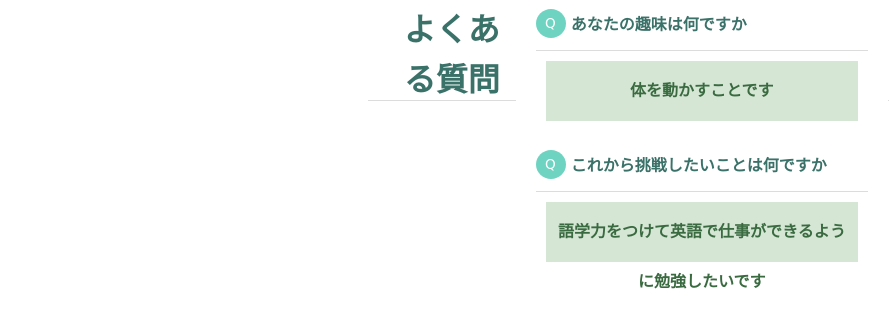
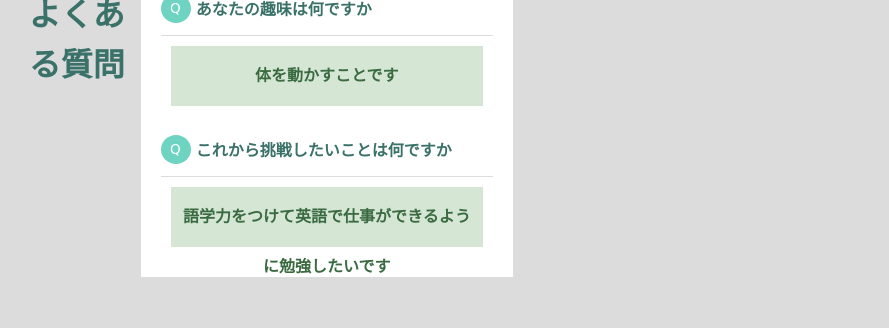
Before and after one commit to AstFujimura/orientation, a plain HTML site: page FAQ/index.html in a window 1280 px wide. Shown: the whole page, without its empty margins (2-891 px from the left). Drawn offline with Linux system fonts and the light colour scheme.

Commit message:
property

```diff
--- a/FAQ/style.css
+++ b/FAQ/style.css
@@ -1,20 +1,35 @@
 body {
     background: #dcdcdc;
+
     text-align: center;
+
     color: #3a7269;
+
     font-weight: bold;
+
+    margin-inline: auto;
+
     margin-top: 20px;
+
+    margin: 10px;
+
+    padding: 5px;
+
+    width: 500px;
+
+    height: 50px;
+
+    line-height: 50px;
+
+    border-bottom: solid 1px #dcdcdc;
+
     display: flex;
+
     align-items: center;
-    border-bottom: solid 1px #dcdcdc;
-    margin: 10px;
-    height: 50px;
-    width: 500px;
-    line-height: 50px;
-    padding: 5px;
-    background: white;
-    margin-inline: auto;
-    padding: 20px;
+
+
+
+
 
 }
 h1 {
```
